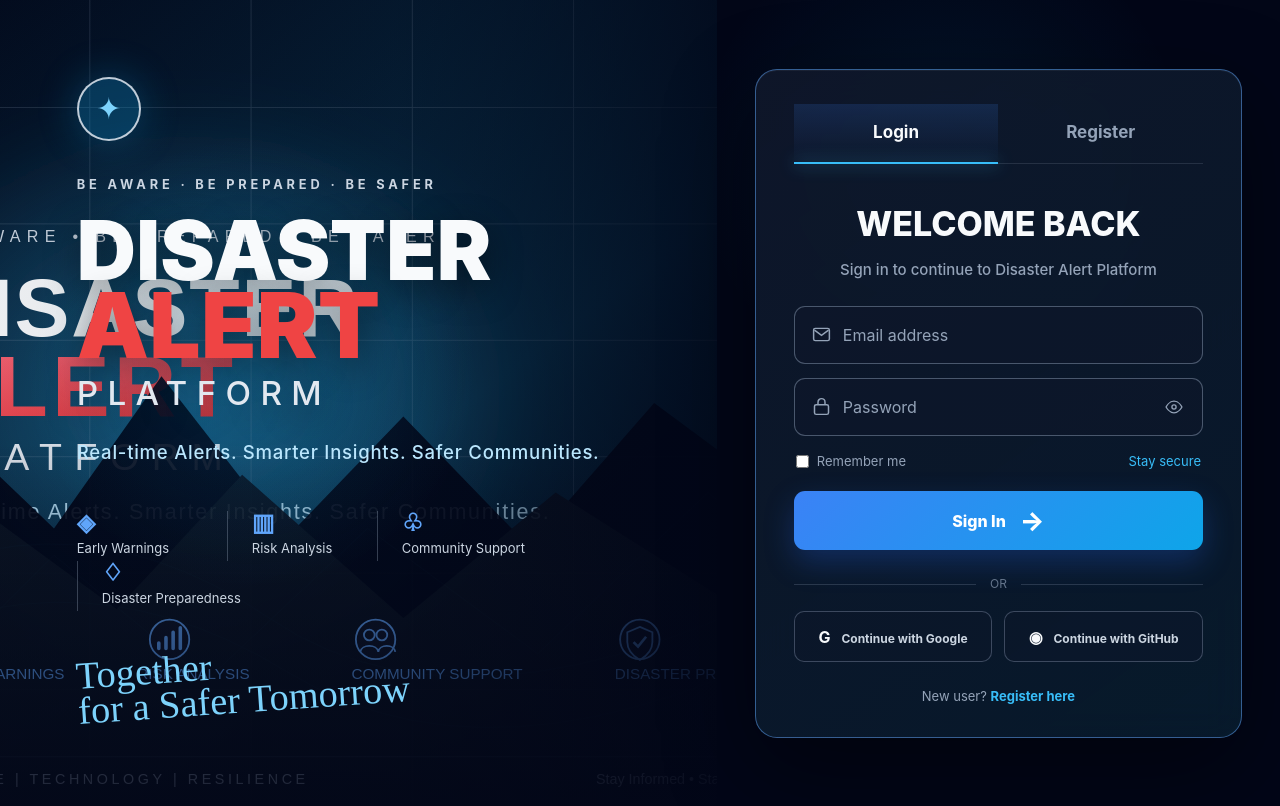
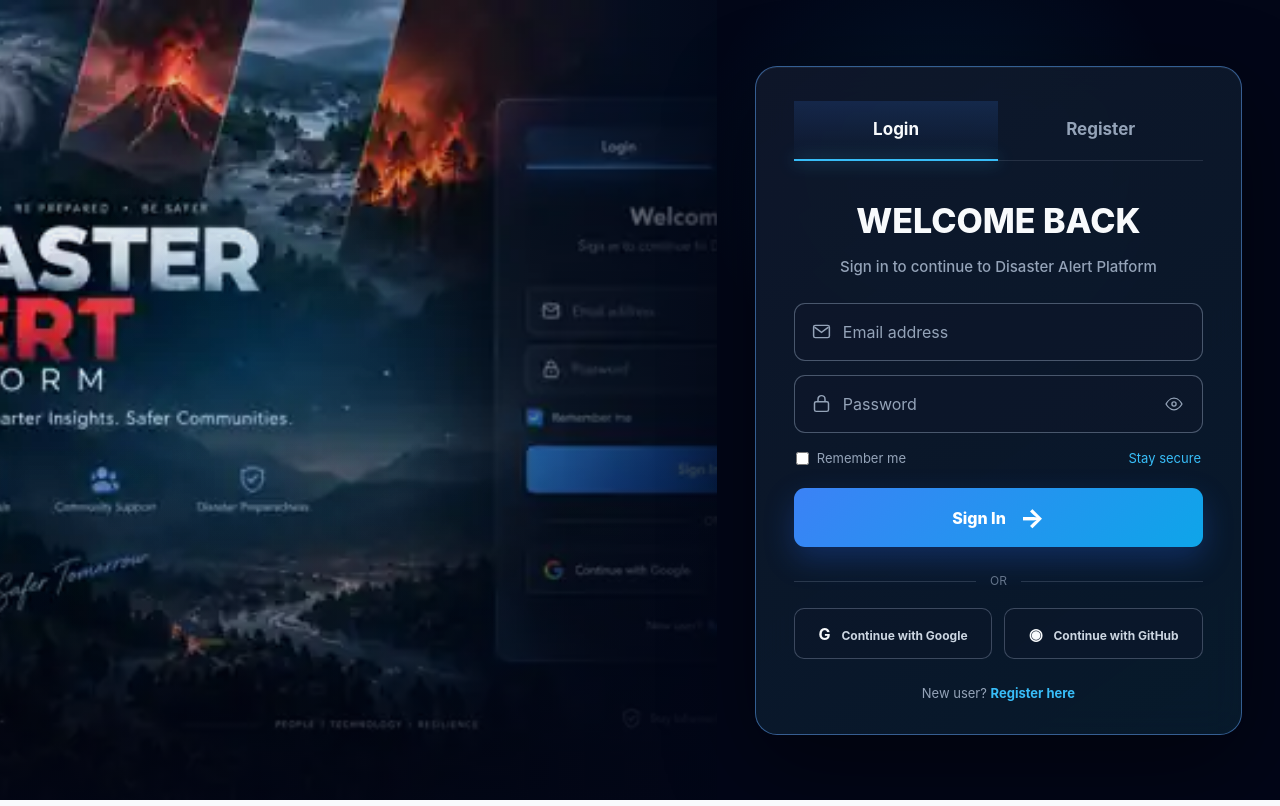
Before and after one commit to Satyakush/disaster-alert-platform, a React (Vite) app in the folder client/: page /login in a window 1280 px wide. Built offline with nearby package versions, Linux system fonts and the light colour scheme; no server answers.

Commit message:
feat: use generated auth visual on login

```diff
--- a/client/src/pages/Login.jsx
+++ b/client/src/pages/Login.jsx
@@ -2,6 +2,7 @@ import { useState } from "react";
 import { useNavigate } from "react-router-dom";
 import { loginUser } from "../api/auth";
 import { useAuth } from "../context/AuthContext";
+import { authVisual } from "../assets/authVisual";
 
 function MailIcon() {
   return <svg viewBox="0 0 24 24" aria-hidden="true"><rect x="3" y="5" width="18" height="14" rx="2"/><path d="m4 7 8 6 8-6"/></svg>;
@@ -43,21 +44,8 @@ export default function Login() {
 
   return (
     <main className="auth-page">
-      <section className="auth-visual" aria-label="Disaster Alert Platform">
+      <section className="auth-visual" style={{ backgroundImage: `url(${authVisual})` }} aria-label="Disaster Alert Platform">
         <div className="auth-visual-overlay" />
-        <div className="auth-visual-content">
-          <div className="auth-brand-mark">✦</div>
-          <p className="auth-kicker">BE AWARE · BE PREPARED · BE SAFER</p>
-          <h1><span>DISASTER</span><strong>ALERT</strong><small>PLATFORM</small></h1>
-          <p className="auth-tagline">Real-time Alerts. Smarter Insights. Safer Communities.</p>
-          <div className="auth-features">
-            <span><b>◈</b> Early Warnings</span>
-            <span><b>▥</b> Risk Analysis</span>
-            <span><b>♧</b> Community Support</span>
-            <span><b>♢</b> Disaster Preparedness</span>
-          </div>
-          <p className="auth-script">Together<br />for a Safer Tomorrow</p>
-        </div>
       </section>
 
       <section className="auth-panel-wrap">
```
